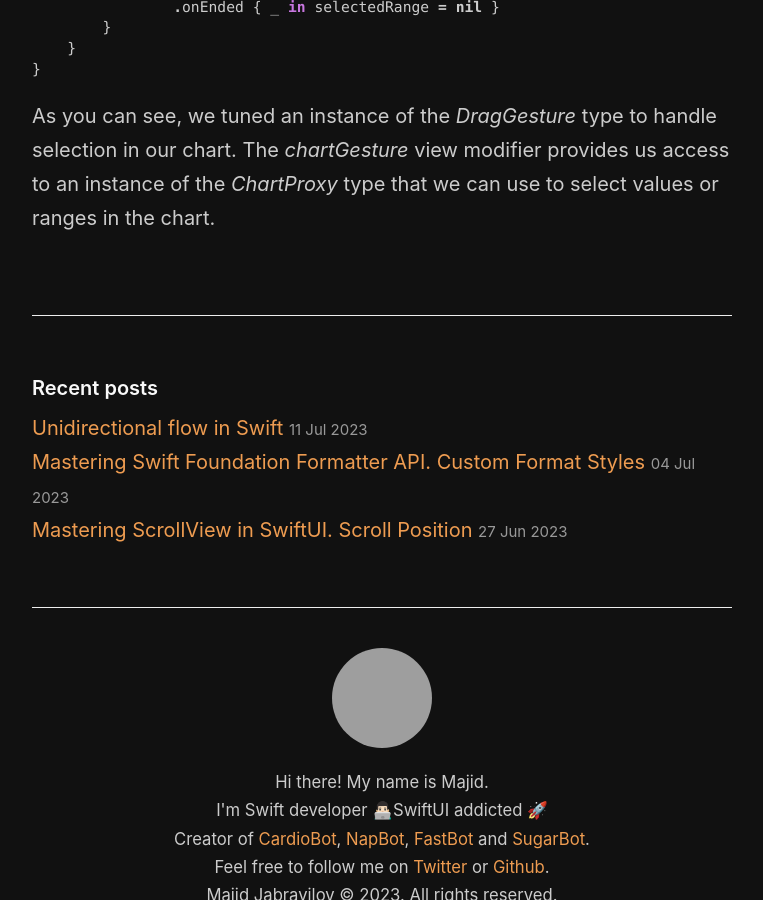
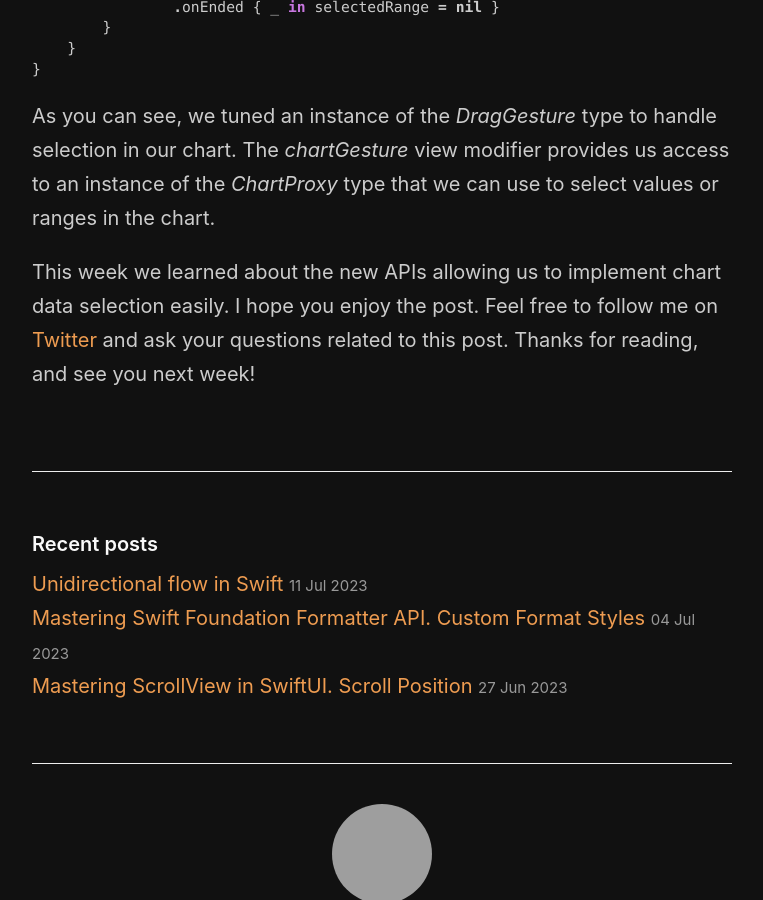
Before and after one commit to mecid/mecid.github.io, a Jekyll site: the page built from _posts/2023-07-18-mastering-charts-in-swiftui-selection.md, in a window 1280 px wide and 900 px high, scrolled down 4187 px, cut to the strip 0-900 px from the top of the window. Shown: the whole strip, without its empty margins (258-1021 px from the left). Built offline with Jekyll 4.4.1, drawn with Linux system fonts in a browser that asks for light colours; grey boxes are pictures that could not be loaded.

Commit message:
conclusion added to the chart selection post

````diff
--- a/_posts/2023-07-18-mastering-charts-in-swiftui-selection.md
+++ b/_posts/2023-07-18-mastering-charts-in-swiftui-selection.md
@@ -165,3 +165,5 @@
 ```
 
 As you can see, we tuned an instance of the *DragGesture* type to handle selection in our chart. The *chartGesture* view modifier provides us access to an instance of the *ChartProxy* type that we can use to select values or ranges in the chart.
+
+This week we learned about the new APIs allowing us to implement chart data selection easily. I hope you enjoy the post. Feel free to follow me on [Twitter](https://twitter.com/mecid) and ask your questions related to this post. Thanks for reading, and see you next week!
````
